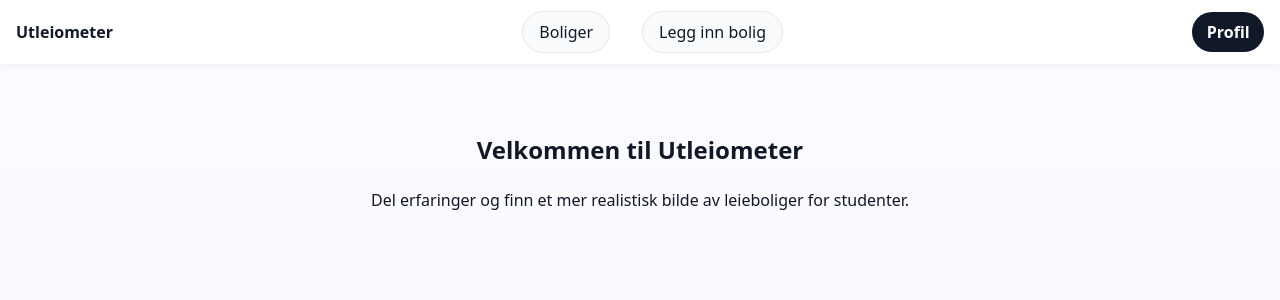
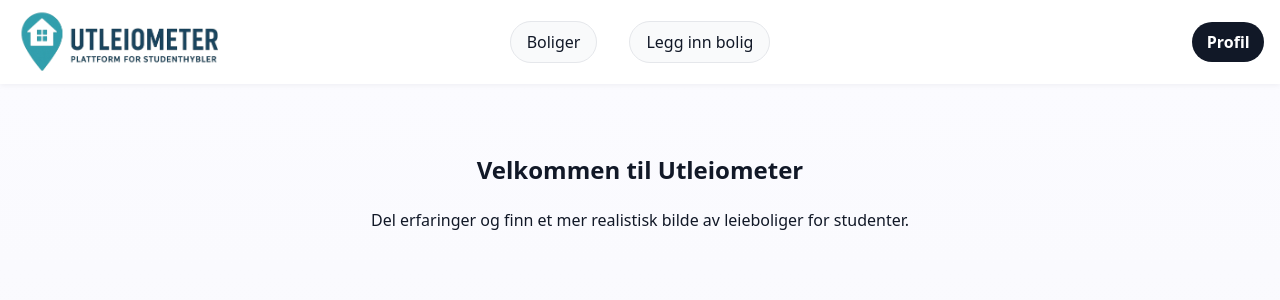
Before and after one commit to thealherstad/utleiometer, a React (Vite) app in the folder my-react-ts-app/: page / in a window 1280 px wide. Shown: the top 300 px of the page. Built offline with nearby package versions, Linux system fonts and the light colour scheme.

Commit message:
Add updated logo and adjust navbar layout

```diff
--- a/my-react-ts-app/src/components/NavBar.tsx
+++ b/my-react-ts-app/src/components/NavBar.tsx
@@ -1,5 +1,6 @@
 import '../style/navbar.css'
 import { Link, NavLink } from 'react-router-dom'
+import logo from "../assets/Logo.png";
 
 type LinkItem = { label: string; to: string }
 
@@ -13,7 +14,11 @@ export default function NavBar({ links }: Props) {
       <div className="navbar__inner">
         <div className="navbar__brand">
           <Link to="/" className="navbar__logo" aria-label="Hjem">
-            Utleiometer
+            <img
+            src={logo}
+            alt="Utleiometer"
+            className='logo-img'
+            />
           </Link>
         </div>
 
--- a/my-react-ts-app/src/style/navbar.css
+++ b/my-react-ts-app/src/style/navbar.css
@@ -9,29 +9,28 @@
 .navbar__inner {
   max-width: 1280px;
   margin: 0 auto;
-  height: 64px;
-  display: flex;
+  min-height: 84px;
+  display: grid;
+  grid-template-columns: 1fr auto 1fr;
   align-items: center;
+  padding-inline:1rem;
+  padding-block: 4px;
   gap: 1.5rem;
-  padding: 0 1rem;
 }
 .navbar__brand {
-  flex: 0 0 auto;
-}
-.navbar__logo {
-  font-weight: 700;
-  color: #111827;
-  text-decoration: none;
+  grid-column: 1;
+  justify-self: start;
+  min-width: 0;
 }
 .navbar__nav {
-  flex: 1 1 auto;
-  display: flex;
-  justify-content: center;
+  grid-column: 2;
+  justify-self: center;
+  width: max-content;
 }
 .navbar__actions {
-  flex: 0 0 auto;
-  display: flex;
-  justify-content: flex-end;
+  grid-column: 3;
+  justify-self: end;
+  min-width: 0;
 }
 .navbar__action {
   display: inline-flex;
@@ -82,3 +81,16 @@
   color: #fff;
   border-color: #111827;
 }
+.logo-img {
+  display: block;
+  height: 72px;   /* styr høyden; bredde skalerer proporsjonalt */
+  width: auto;
+  object-fit: contain;
+}
+
+/* Responsivt alternativ: skaler litt ned på smale skjermer */
+@media (max-width: 480px) {
+  .logo-img {
+    height: 32px;
+  }
+}
```
Also changed, not shown: my-react-ts-app/src/assets/Logo.png (added).
